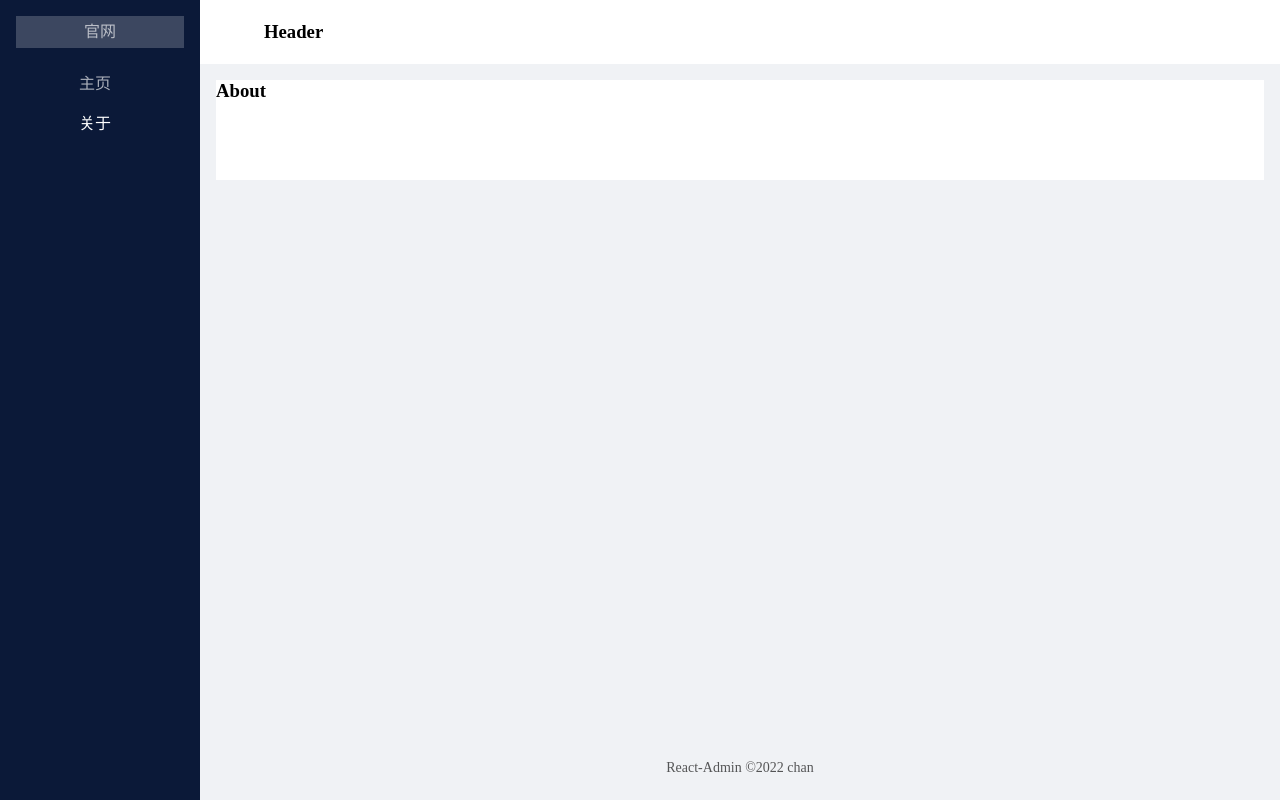
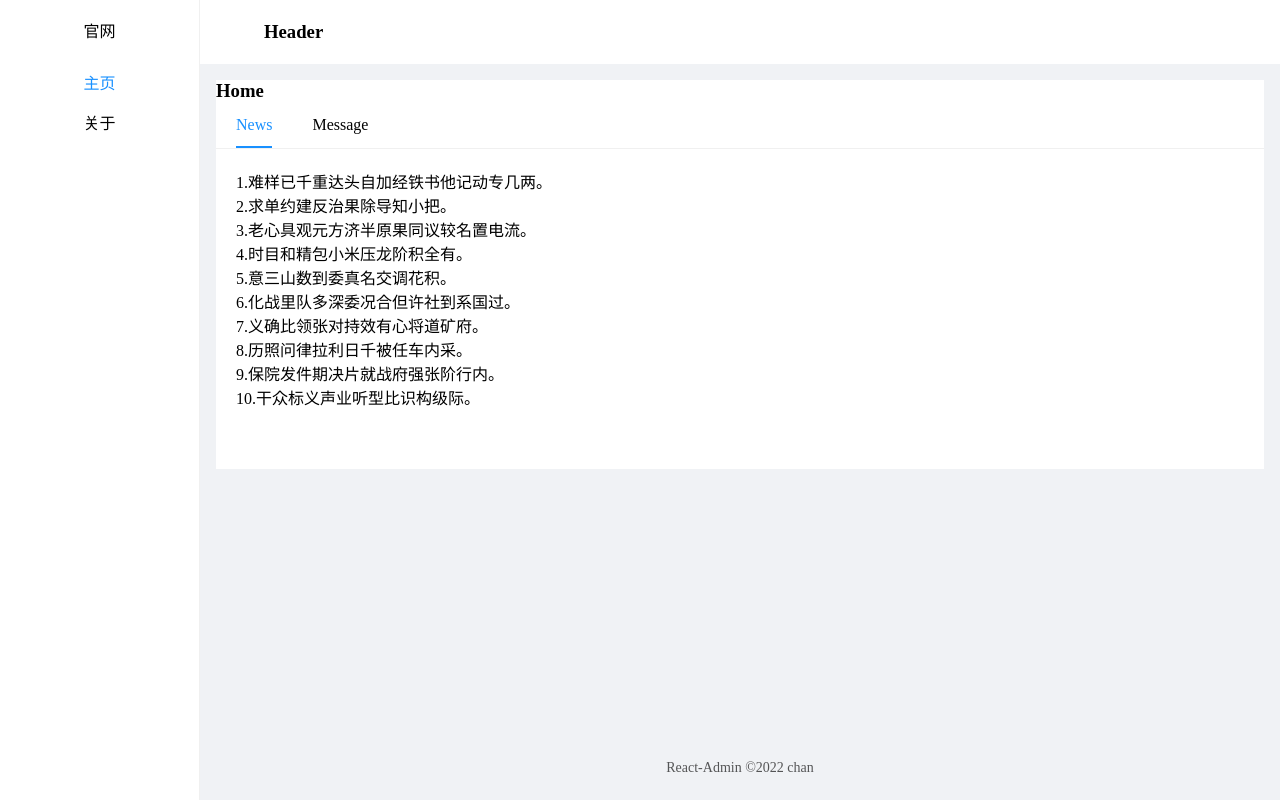
Before and after one commit to chan21252/react-study, a React app in the folder 11_react_router/1_demo/: page /home/news in a window 1280 px wide. Before the commit this address led to /about. Built offline with nearby package versions, Linux system fonts and the light colour scheme.

Commit message:
feature: 2022-05-14 react-router 传参

```diff
--- a/11_react_router/1_demo/src/App.css
+++ b/11_react_router/1_demo/src/App.css
@@ -13,8 +13,9 @@
   width: 200px;
   min-width: 200px;
   max-width: 200px;
-  background: #0b1938;
+  background: #fff;
   flex: 0 0 200px;
+  border-right: 1px solid rgba(0,0,0,.06);
 }
 
 .layout-header {
@@ -59,21 +60,20 @@
 .menu .menu-list .menu-item {
   height: 40px;
   margin: 0 4px;
-  padding: 0 34px 0 24px;
+  padding: 0 34px 0 34px;
   line-height: 40px;
 }
 
 .menu-item {
   display: block;
-  color: hsla(0,0%,100%,.65);
+  color: var(--primary-font-color);
   cursor: pointer;
   text-align: center;
 }
 
-.menu-item.active {
-  color: #fff;
+.menu-item.active, .menu-item:hover {
+  color: var(--primary-theme-color);
 }
-
 
 .content {
   width: 100%;
@@ -98,8 +98,8 @@
   cursor: pointer;
 }
 
-.content-tab-item.active {
-  color: var(--primary-color);
+.content-tab-item.active, .content-tab-item:hover {
+  color: var(--primary-theme-color);
 }
 
 .content-tab-item.active:after {
@@ -108,8 +108,7 @@
   right: 20px;
   bottom: 0;
   left: 20px;
-  transition: border-color .3s cubic-bezier(.645,.045,.355,1);
-  border-bottom: 2px solid var(--primary-color);
+  border-bottom: 2px solid var(--primary-theme-color);
 }
 
 .content-panel {
--- a/11_react_router/1_demo/src/App.js
+++ b/11_react_router/1_demo/src/App.js
@@ -1,9 +1,10 @@
 import './App.css';
 
 import React, {Component} from 'react';
-import {Link, NavLink, Redirect, Route} from "react-router-dom";
+import {Link, NavLink, Redirect, Route, Switch} from "react-router-dom";
 import Header from "./component/Header";
 import Footer from "./component/Footer";
+import Sider from "@/component/Sider";
 import Home from "./pages/Home";
 import About from "./pages/About";
 import MyNavLink from "./component/MyNavLink";
@@ -13,16 +14,7 @@ class App extends Component {
     return (
       <div className="layout layout-has-sider">
         <aside className="layout-sider">
-          <div className="menu">
-            <div className="menu-top">
-              <div className="menu-item">官网</div>
-            </div>
-            <ul className="menu-list">
-              {/* 编写路由 */}
-              <MyNavLink to="/home">主页</MyNavLink>
-              <MyNavLink to="/about">关于</MyNavLink>
-            </ul>
-          </div>
+          <Sider/>
         </aside>
 
         <section className="layout">
@@ -31,11 +23,14 @@ class App extends Component {
           </header>
 
           <main className="layout-content">
-            {/* 注册路由 */}
-            <Route path="/home" component={Home} />
-            {/* exact：开启严格匹配 */}
-            <Route exact path="/about" component={About} />
-            <Redirect to="/about"/>
+            <Switch>
+              {/* 注册路由 */}
+              {/* exact：开启严格匹配 */}
+              <Route exact path="/" component={Home} />
+              <Route path="/home" component={Home} />
+              <Route path="/about" component={About} />
+              <Redirect to="/about"/>
+            </Switch>
           </main>
 
           <footer className="layout-footer">
--- a/11_react_router/1_demo/src/component/MyNavLink/index.jsx
+++ b/11_react_router/1_demo/src/component/MyNavLink/index.jsx
@@ -4,7 +4,7 @@ import {NavLink} from "react-router-dom";
 class MyNavLink extends Component {
   render() {
     const {props} = this;
-    console.log(props);
+    //console.log("NavLink收到的props",props);
     return (
       <NavLink className="menu-item" {...props} >{props.children}</NavLink>
     );
--- /dev/null
+++ b/11_react_router/1_demo/src/component/Sider/index.jsx
@@ -0,0 +1,37 @@
+import React, {Component} from 'react';
+import MyNavLink from "../MyNavLink";
+import axios from "axios";
+
+class Sider extends Component {
+  state = {
+    menuList: []
+  }
+  componentDidMount() {
+    axios.get("/api/menu/list").then(res => {
+      const data = res.data.data;
+      console.log("获取菜单列表", res.data);
+      this.setState({'menuList': data});
+    });
+  }
+
+  render() {
+    const {menuList} = this.state;
+    return (
+      <div className="menu">
+        <div className="menu-top">
+          <div className="menu-item">官网</div>
+        </div>
+        <ul className="menu-list">
+          {
+            // 编写路由
+            menuList.map((menu) => {
+              return (<MyNavLink key={menu.id} to={menu.path} >{menu.title}</MyNavLink>);
+            })
+          }
+        </ul>
+      </div>
+    );
+  }
+}
+
+export default Sider;
--- a/11_react_router/1_demo/src/index.css
+++ b/11_react_router/1_demo/src/index.css
@@ -5,7 +5,8 @@
   box-sizing: border-box;
 }
 html {
-  --primary-color: #1890ff;
+  --primary-font-color: #000;
+  --primary-theme-color: #1890ff;
 }
 
 ::-webkit-scrollbar {
--- a/11_react_router/1_demo/src/mock/api.js
+++ b/11_react_router/1_demo/src/mock/api.js
@@ -1,30 +1,59 @@
 import Mock, {Random} from "mockjs";
 
-Mock.mock("/api/news/list", 'get', () => {
-  return Mock.mock({
-    "code": 1,
-    "message": "success",
-    "result|3": [
-      {
-        "id|+1": 1,
-        "title": Random.csentence(),
-        "author": Random.cname(),
-        "content": Mock.mock('@cparagraph')
-      }
-    ]
-  });
+// 返回值模板
+const Result = {
+  "code": 1,
+  "message": "success",
+  "data": null
+};
+
+// 获取菜单列表
+Mock.mock("/api/menu/list", "get", () => {
+  Result.data = [
+    {id: 1, title: "主页", name: "home", path: "/home"},
+    {id: 2, title: "关于", name: "about", path: "/about"}
+  ];
+  return Result;
 });
 
+// 获取news列表
+Mock.mock("/api/news/list", 'get', () => {
+  const newsList = [];
+  for (let i = 0; i < 10; i++) {
+    newsList.push({
+      id: i+1,
+      title: Random.csentence(),
+    }) ;
+  }
+  Result.data = newsList;
+  return Result;
+});
+
+// 获取news详情，path variable参数
 Mock.mock(RegExp("/api/news/details/*"), 'get', (options) => {
+  const {url} = options;
+  let idIndex = url.lastIndexOf('/') + 1
+  let id = url.substring(idIndex);
+  Result.data = {
+    id: id,
+    title: Random.csentence(),
+    author: Random.cname(),
+    content: Mock.mock('@cparagraph')
+  }
+  return Result;
+});
+
+// 获取news详情，query参数
+Mock.mock(RegExp("/api/news/details\?.*"), 'get', (options) => {
+  const {url} = options;
   console.log(options)
-  return Mock.mock({
-    "code": 1,
-    "message": "success",
-    "result": {
-      "id|1-3": 1,
-      "title": Random.csentence(),
-      "author": Random.cname(),
-      "content": Mock.mock('@cparagraph')
-    }
-  });
+  let idIndex = url.lastIndexOf('/') + 1
+  let id = url.substring(idIndex);
+  Result.data = {
+    id: id,
+    title: Random.csentence(),
+    author: Random.cname(),
+    content: Mock.mock('@cparagraph')
+  }
+  return Result;
 });
--- a/11_react_router/1_demo/src/pages/Home/News/Details/index.jsx
+++ b/11_react_router/1_demo/src/pages/Home/News/Details/index.jsx
@@ -1,25 +1,55 @@
 import React, {Component} from 'react';
 import axios from "axios";
+import queryString from "query-string";
 
 class Details extends Component {
   state = {
     news: {}
   }
-  componentDidMount() {
-    const {match} = this.props;
-    const id = match.params.id;
+
+  // 获取details数据
+  getDetailsData = (id) => {
     axios.get(`/api/news/details/${id}`)
       .then(response => {
-        console.log(response.data)
-        this.setState({news: response.data.result});
+        const data = response.data.data;
+        console.log("获取news数据", id, data)
+        this.setState({news: data});
       });
+  }
+
+  // 路由参数变化时，重新获取数据
+  UNSAFE_componentWillReceiveProps(nextProps, nextContext) {
+    const {match, location} = nextProps
+    // 接受params参数
+    //const id = match.params.id;
+    // 接受search参数
+    //const search = queryString.parse(location.search);
+    //const id = search.id;
+    // 接受state参数
+    const {id} = location.state;
+    this.getDetailsData(id);
+  }
+
+  // 挂载完毕获取数据
+  componentDidMount() {
+    const {match, location} = this.props
+    // 接受params参数
+    //const id = match.params.id;
+    // 接受search参数
+    //const search = queryString.parse(location.search);
+    //const id = search.id;
+    // 接受state参数
+    const {id} = location.state;
+    this.getDetailsData(id);
   }
 
   render() {
     const {news} = this.state;
     return (
       <div>
-        {news.id}
+        <h4>{news.title}</h4>
+        <div>{news.author}</div>
+        <p>{news.content}</p>
       </div>
     );
   }
--- a/11_react_router/1_demo/src/pages/Home/News/index.jsx
+++ b/11_react_router/1_demo/src/pages/Home/News/index.jsx
@@ -1,7 +1,7 @@
 import React, {Component} from 'react';
-import {Link} from "react-router-dom";
+import {Link, Route} from "react-router-dom";
 import axios from "axios";
-import "../../../mock/api";
+import "@/mock/api";
 import Details from "./Details";
 
 class News extends Component {
@@ -12,27 +12,36 @@ class News extends Component {
   componentDidMount() {
     axios.get("/api/news/list")
       .then(response => {
-        console.log(response.data)
-        this.setState({newsList: response.data.result});
+        console.log("获取新闻列表", response.data)
+        this.setState({newsList: response.data.data});
       });
   }
 
   render() {
     const {newsList} = this.state;
-    console.log(newsList)
     return (
       <div>
-        <ul>
+        <ol>
           {
             newsList.map((news) => {
               return (
                 <li key={news.id} >
-                  <Link to={`/home/news/details/${news.id}`} >{news.title}</Link>
+                  {/* param传递参数 */}
+                  {/*<Link to={`/home/news/details/${news.id}`} >{news.id}.{news.title}</Link>*/}
+                  {/* search传递参数 */}
+                  {/*<Link to={`/home/news/details?id=${news.id}`}>{news.id}.{news.title}</Link>*/}
+                  {/* state传递参数 */}
+                  <Link to={{pathname:'/home/news/details', state: {id: news.id}}}>{news.id}.{news.title}</Link>
                 </li>
               );
             })
           }
-        </ul>
+        </ol>
+        <section className="content-panel">
+          {/* param接受参数 */}
+          {/*<Route path="/home/news/details/:id" component={Details}/>*/}
+          <Route path="/home/news/details" component={Details}/>
+        </section>
       </div>
     );
   }
--- a/11_react_router/1_demo/src/pages/Home/index.jsx
+++ b/11_react_router/1_demo/src/pages/Home/index.jsx
@@ -1,5 +1,5 @@
 import React, {Component} from 'react';
-import MyNavLink from "../../component/MyNavLink";
+import MyNavLink from "@/component/MyNavLink";
 import {Redirect, Route} from "react-router-dom";
 import News from "./News";
 import Message from "./Message";
@@ -8,7 +8,7 @@ import Details from "./News/Details";
 class Home extends Component {
   render() {
     const {props} = this;
-    console.log('home接受到的props', props);
+    console.log('Home组件接受到的props', props);
     return (
       <div className="content">
         <h3>Home</h3>
@@ -21,9 +21,6 @@ class Home extends Component {
           <Route path="/home/message" component={Message}/>
           <Redirect to="/home/news"/>
         </section>
-        <section className="content-panel">
-          <Route path="/home/news/details/:id" component={Details}/>
-        </section>
       </div>
     );
   }
```
